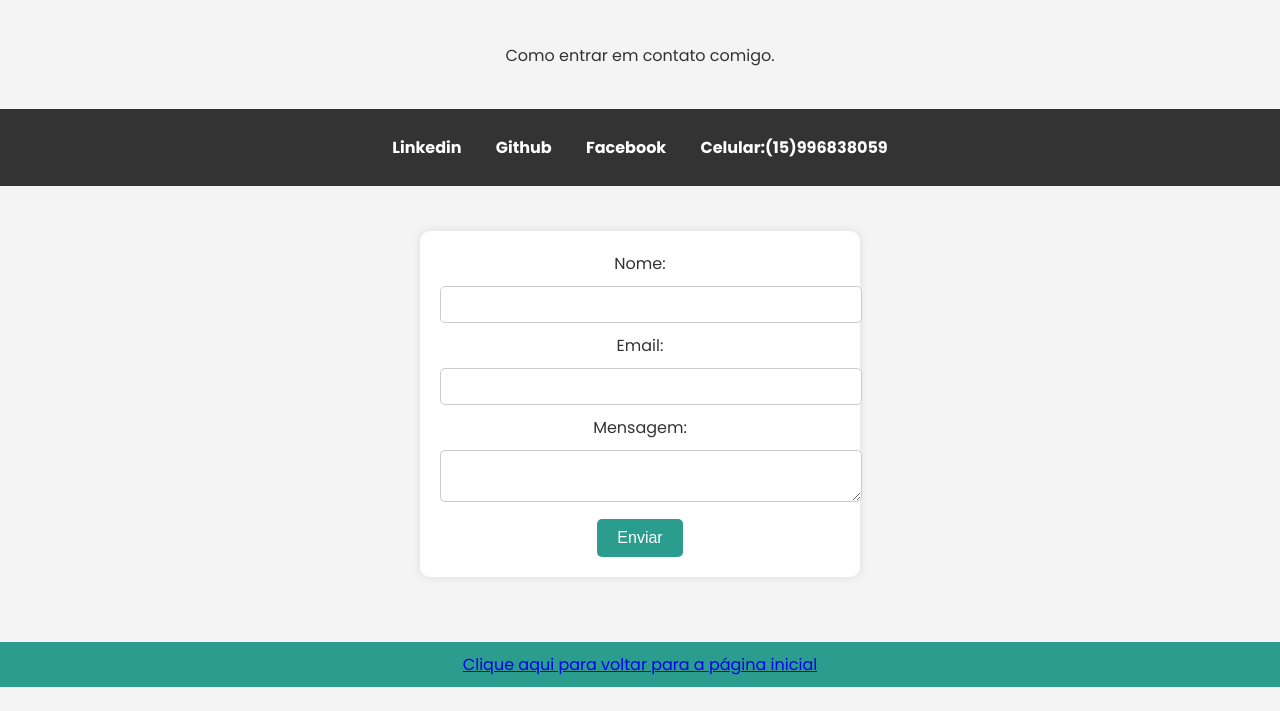
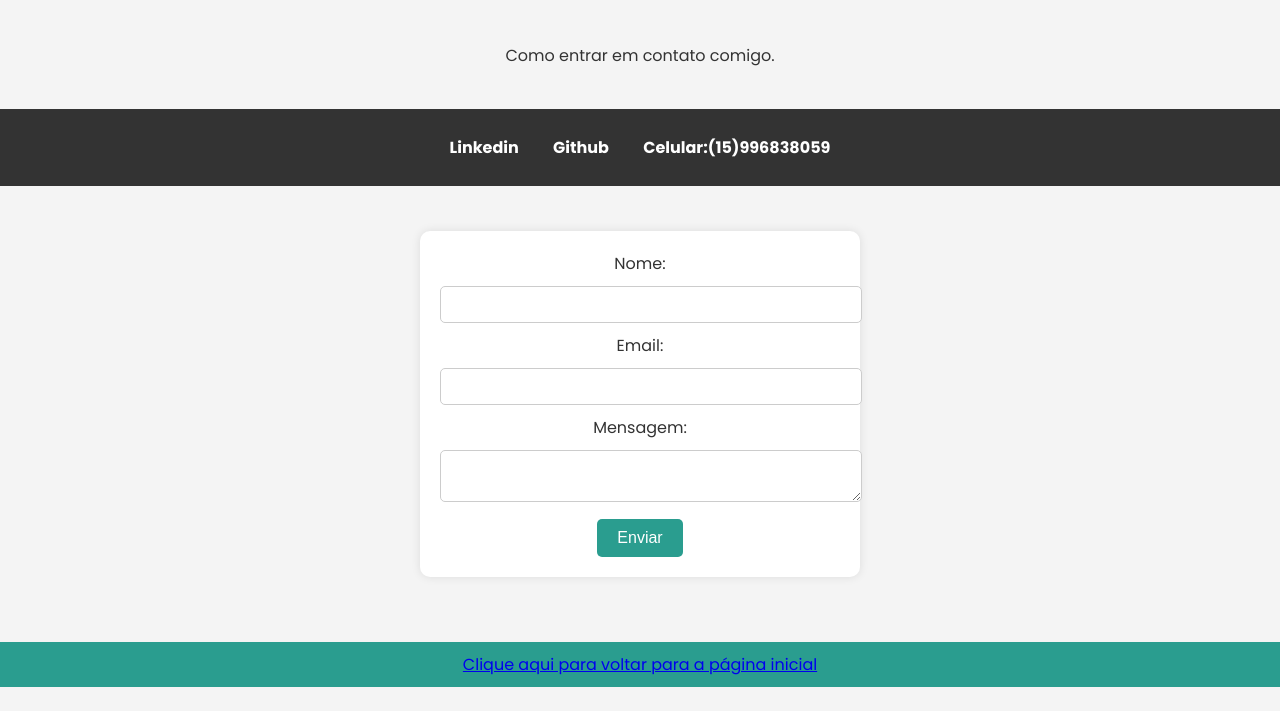
Before and after one commit to Fabricio-bg/Portif-lio-, a plain HTML site: page contact.html in a window 1280 px wide. Shown: the part 89-800 px from the top of the page. Drawn offline with Linux system fonts and the light colour scheme.

Commit message:
Update contact.html

```diff
--- a/contact.html
+++ b/contact.html
@@ -15,7 +15,6 @@
         <ul>
             <li><a href="https://www.linkedin.com/in/fabricio-bernardes-gomes?">Linkedin</a></li>
             <li><a href="https://github.com/Fabricio-bg">Github</a></li>
-            <li><a href="https://www.facebook.com/share/192SaHtPg6/">Facebook</a></li>
             <li>Celular:(15)996838059</li>
         </ul>
     </nav><br>
```
